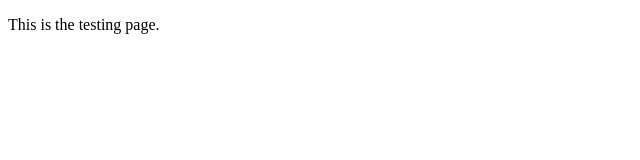
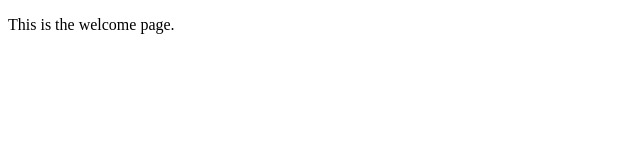
Before and after one commit to Mandeep9952/test3, a plain HTML site: page welcome.html in a window 1280 px wide. Shown: the full height of the page, 0-640 px from the left. Drawn offline with Linux system fonts and the light colour scheme.

Commit message:
Changed test to welcome in welcome.html

```diff
--- a/welcome.html
+++ b/welcome.html
@@ -5,6 +5,6 @@
     <title>Document</title>
 </head>
 <body>
-    <p>This is the testing page.</p>
+    <p>This is the welcome page.</p>
 </body>
 </html>
```
